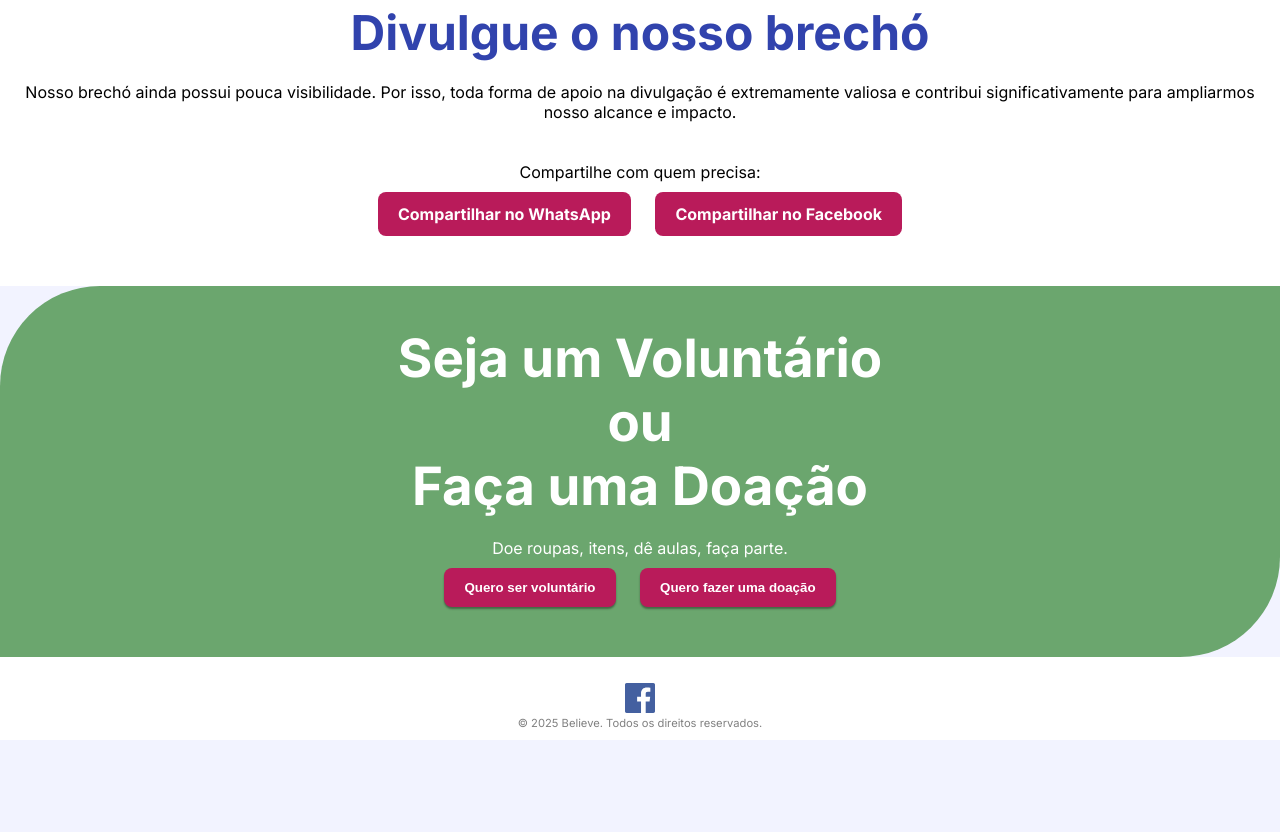
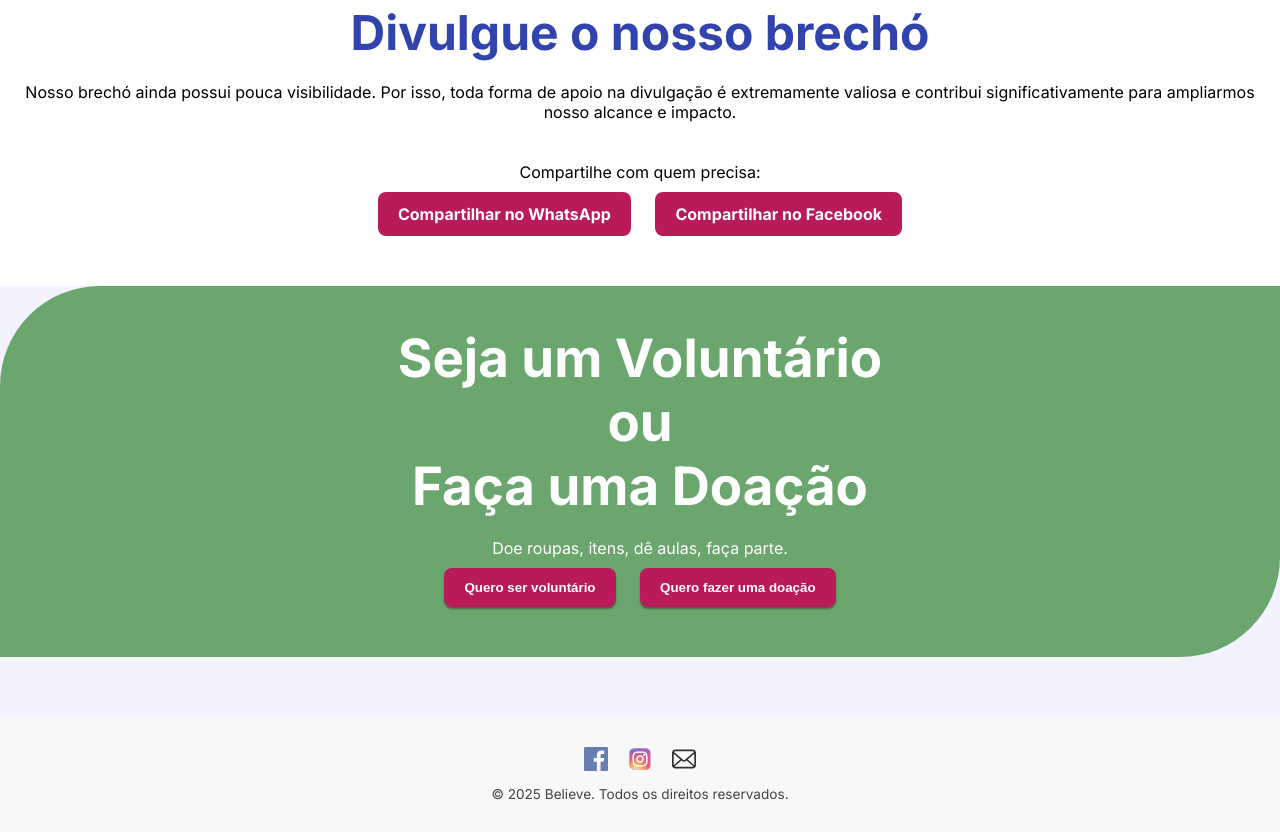
Before and after one commit to samara-julia/p-entensao, a plain HTML site: page index.html in a window 1280 px wide. Shown: the part 2312-3144 px from the top of the page. Before the commit the page ends 3052 px from the top, so only its background shows below. Drawn offline with Linux system fonts and the light colour scheme; a web font is replaced by a local one.

Commit message:
atualização de footer & verificação de links

```diff
--- a/index.html
+++ b/index.html
@@ -72,7 +72,8 @@
                 <div class="texto-consciente">
                     <span class="eco"><img src="assets/eco.svg" alt=""></span>
                     <h2>Moda com propósito: sustentabilidade e solidariedade</h2>
-                    <p>O projeto <b>Solução Colaborativa: Moda Sustentável</b> nasceu para unir duas causas essenciais: o
+                    <p>O projeto <b>Solução Colaborativa: Moda Sustentável</b> nasceu para unir duas causas essenciais:
+                        o
                         cuidado com o meio ambiente e o apoio a quem mais precisa. Nosso brechó vai além da moda — ele é
                         um espaço de empatia, onde roupas ganham novas histórias e pessoas encontram oportunidades.
 
@@ -209,13 +210,15 @@
     </main>
     <footer>
         <div class="footer-container">
-
-            <div class="social-icon">
-                <a href="#"><img src="assets/facebook-color-svgrepo-com.svg" alt="Facebook"></a>
+            <div class="social-icons">
+                <a href="#"><img src="assets/facebook.svg" alt="Facebook"></a>
+                <a href="#"><img src="assets/instagram.svg" alt="Instagram"></a>
+                <a href="#"><img src="assets/email.svg" alt="Email"></a>
             </div>
             <p>© 2025 Believe. Todos os direitos reservados.</p>
         </div>
     </footer>
+
     </div>
     <!-- painel lateral do perfil -->
     <aside id="painel-perfil" class="painel-perfil">
--- a/style.css
+++ b/style.css
@@ -434,25 +434,40 @@ button:hover {
 
 /* footer */
 footer {
-    display: flex;
-    flex-direction: column;
-    justify-content: center;
-    align-items: center;
-    background-color: #ffffff;
-    color: #808080;
-    font-size: 0.7em;
-    padding: 10px;
-    text-align: center;
+  background-color: #f8f8f8;
+  color: #444;
+  font-size: 0.85em;
+  padding: 30px 10px;
+  margin-top: 60px;
 }
 
-.social-icon {
-    padding-top: 16px;
+.footer-container {
+  max-width: 900px;
+  margin: 0 auto;
+  text-align: center;
 }
 
-.social-icon img {
-    width: 30px;
-    height: 30px;
+.social-icons {
+  margin-bottom: 12px;
 }
+
+.social-icons a {
+  margin: 0 8px;
+  display: inline-block;
+}
+
+.social-icons img {
+  width: 24px;
+  height: 24px;
+  opacity: 0.8;
+  transition: opacity 0.3s ease;
+}
+
+.social-icons img:hover {
+  opacity: 1;
+  cursor: pointer;
+}
+
 
 /* sobre  */
 
```
Also changed, not shown: assets/email.svg (added), assets/facebook.svg (renamed from assets/facebook-color-svgrepo-com.svg), assets/instagram.svg (added).
